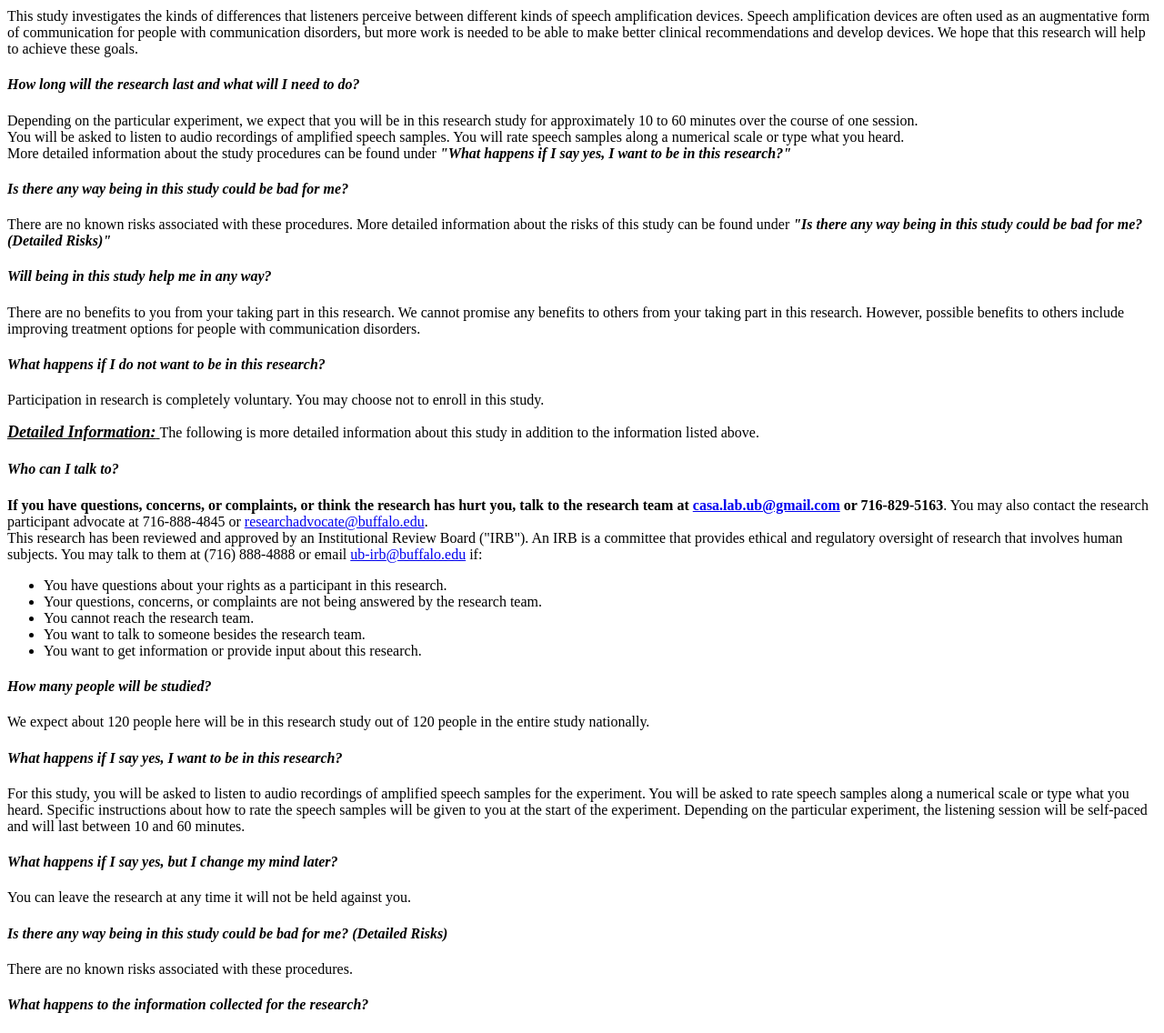
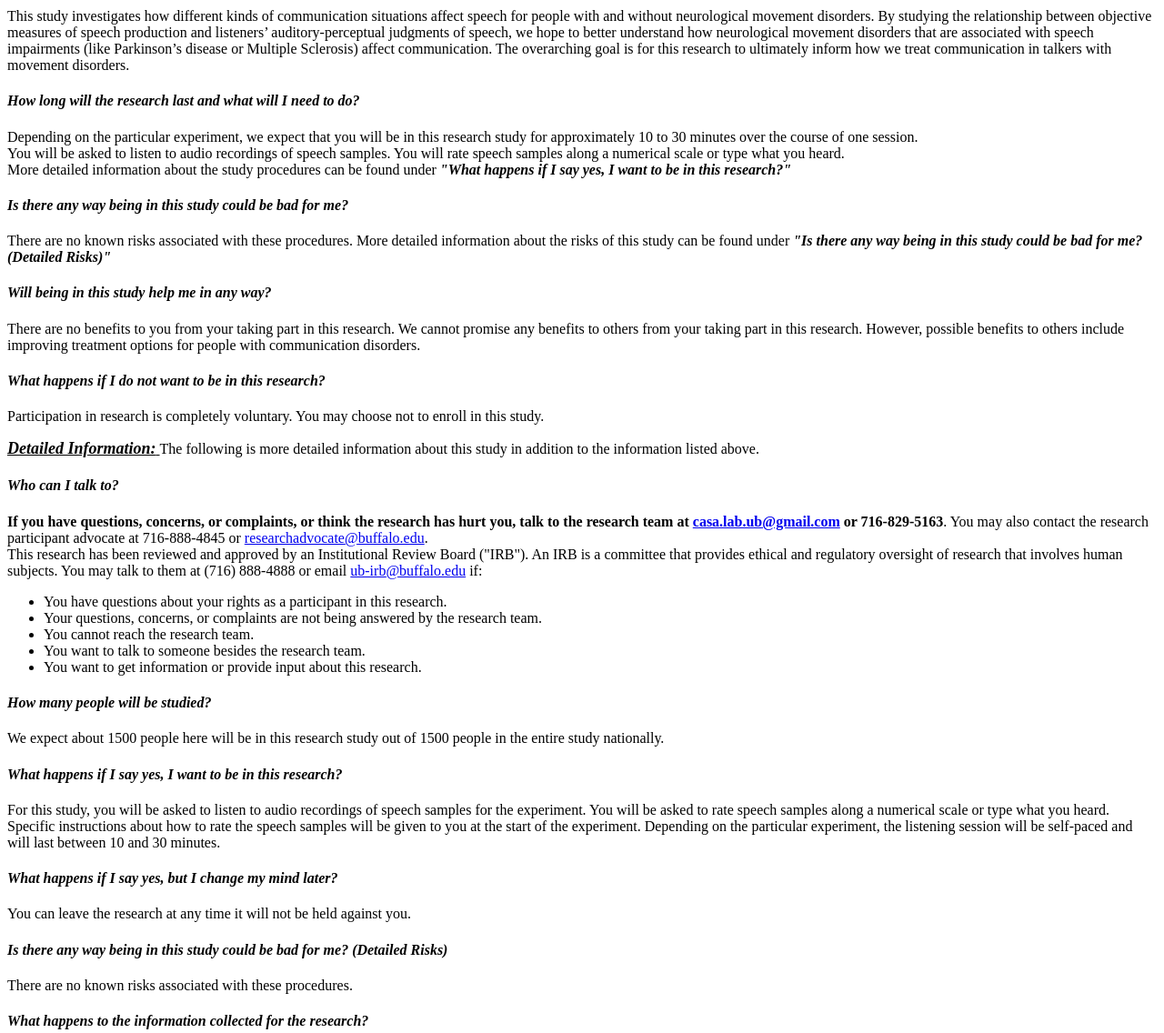
Before and after one commit to Prakshal-Jain/SiM-Experiment, a plain HTML site: page consent_2020-05-12.html in a window 1280 px wide. Shown: the part 580-1716 px from the top of the page at 91% size. Drawn offline with Linux system fonts and the light colour scheme.

Commit message:
Update consent_2020-05-12.html: consent now reflects caspd consent for remote listeners form

```diff
--- a/consent_2020-05-12.html
+++ b/consent_2020-05-12.html
@@ -33,17 +33,13 @@
     </ul>
 
     <h4><i>Why is this research being done?</i></h4>
-    <p>This study investigates the kinds of differences that listeners perceive between different kinds of speech amplification devices.
-      Speech amplification devices are often used as an augmentative form of communication for people with communication disorders, but
-      more work is needed to be able to make better clinical recommendations and develop devices. We hope that this research will help
-      to achieve these goals.</p>
+    <p>This study investigates how different kinds of communication situations affect speech for people with and without neurological movement disorders. By studying the relationship between objective measures of speech production and listeners’ auditory-perceptual judgments of speech, we hope to better understand how neurological movement disorders that are associated with speech impairments (like Parkinson’s disease or Multiple Sclerosis) affect communication. The overarching goal is for this research to ultimately inform how we treat communication in talkers with movement disorders.</p>
 
     <h4><i>How long will the research last and what will I need to do?</i></h4>
     <p>
-      Depending on the particular experiment, we expect that you will be in this research study for approximately 10 to 60 minutes over
+      Depending on the particular experiment, we expect that you will be in this research study for approximately 10 to 30 minutes over
       the course of one session.<br />
-      You will be asked to listen to audio recordings of amplified speech samples. You will rate speech samples along a numerical scale
-      or type what you heard.<br />
+      You will be asked to listen to audio recordings of speech samples. You will rate speech samples along a numerical scale or type what you heard.<br />
       More detailed information about the study procedures can be found under
       <b><i>"What happens if I say yes, I want to be in this research?"</i></b>
     </p>
@@ -86,14 +82,11 @@
     </p>
 
     <h4><i>How many people will be studied?</i></h4>
-    <p>We expect about 120 people here will be in this research study out of 120 people in the entire study nationally.</p>
+    <p>We expect about 1500 people here will be in this research study out of 1500 people in the entire study nationally.</p>
 
     <h4><i>What happens if I say yes, I want to be in this research?</i></h4>
     <p>
-      For this study, you will be asked to listen to audio recordings of amplified speech samples for the experiment.
-      You will be asked to rate speech samples along a numerical scale or type what you heard.
-      Specific instructions about how to rate the speech samples will be given to you at the start of the experiment.
-      Depending on the particular experiment, the listening session will be self-paced and will last between 10 and 60 minutes.
+      For this study, you will be asked to listen to audio recordings of speech samples for the experiment. You will be asked to rate speech samples along a numerical scale or type what you heard. Specific instructions about how to rate the speech samples will be given to you at the start of the experiment. Depending on the particular experiment, the listening session will be self-paced and will last between 10 and 30 minutes.
     </p>
 
 
```
